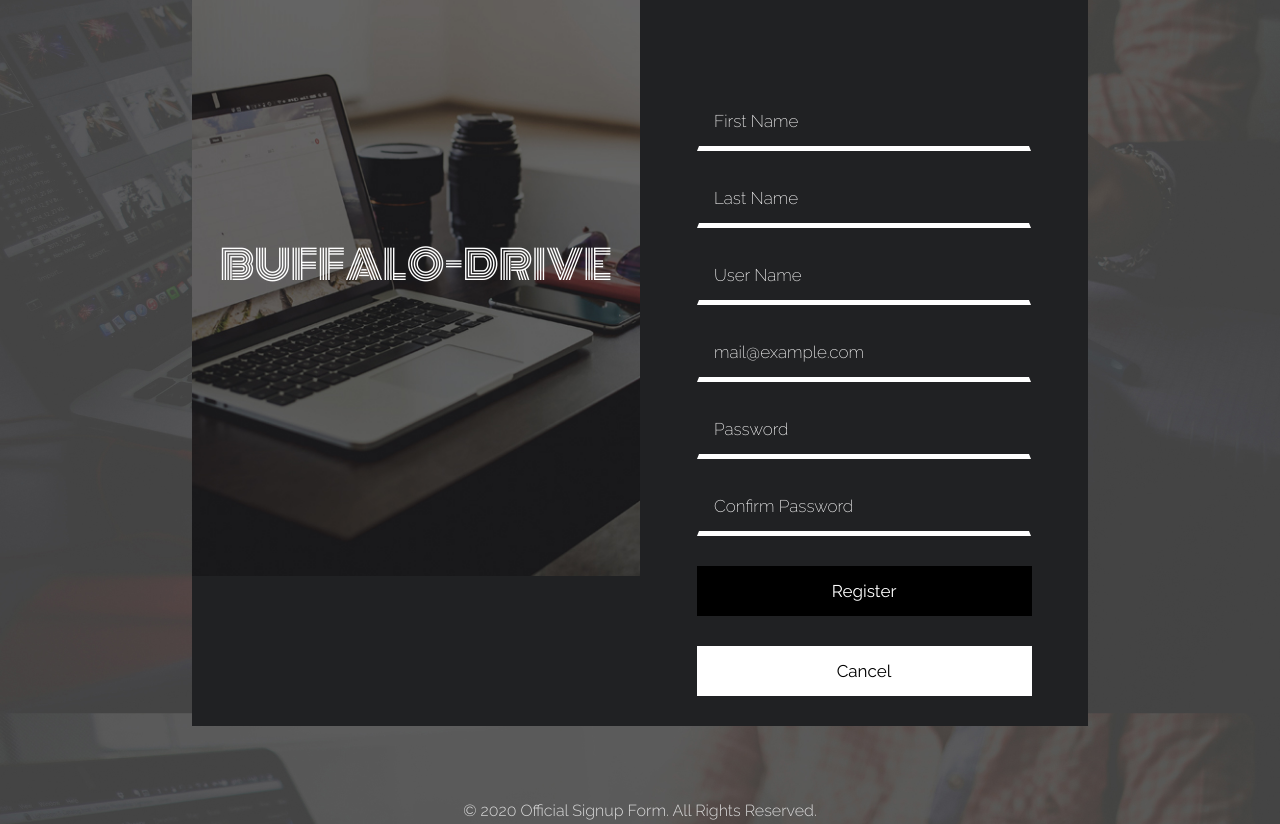
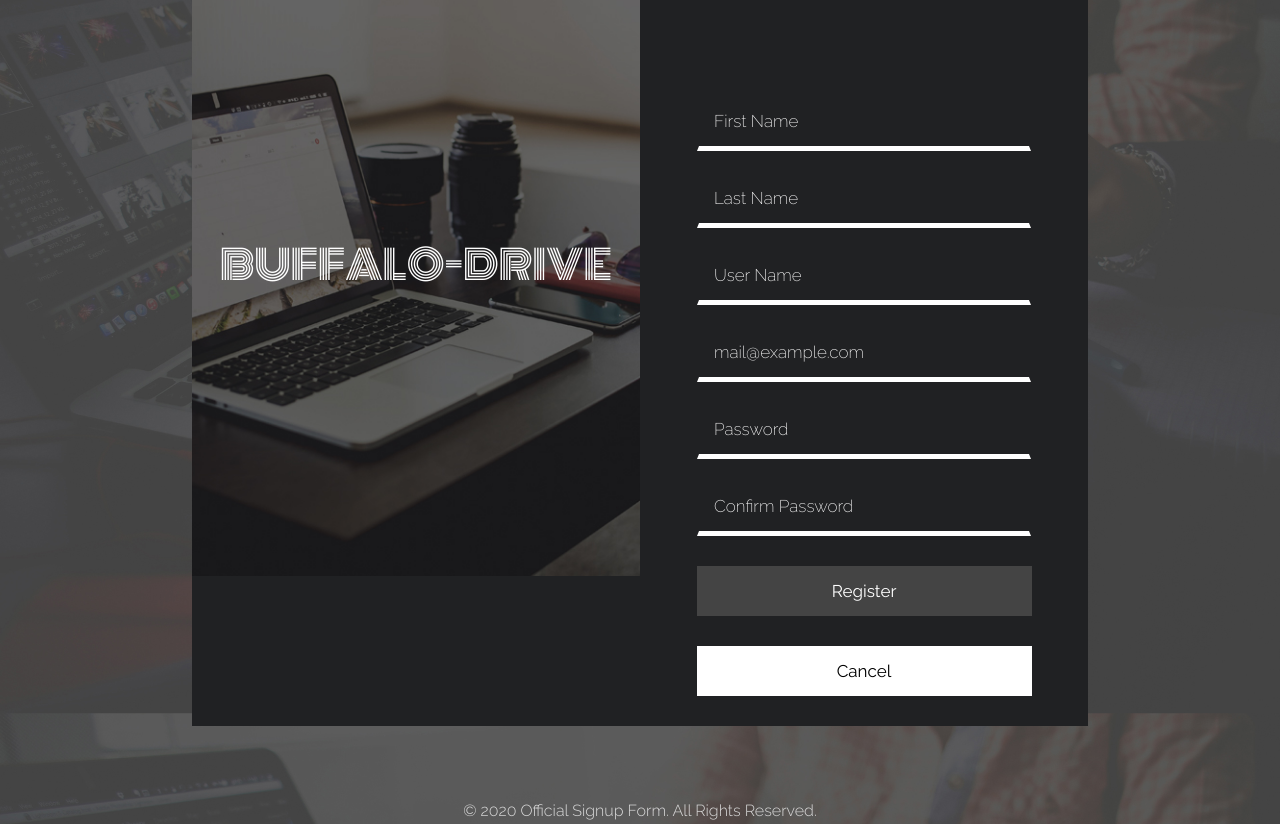
Before and after one commit to TanLucVo/Upload, a PHP site: page /BuffaloDrive/signup.php in a window 1280 px wide, with the pointer over the restyled element. Shown: the part 140-964 px from the top of the page. Run offline with PHP 8.4, Linux system fonts and the light colour scheme; some libraries are stand-ins or nearby versions.

Commit message:
Update register.css

```diff
--- a/Content/Styles/register.css
+++ b/Content/Styles/register.css
@@ -219,7 +219,7 @@ input.register {
 }
 input.register:hover {
 	color: #fff;
-    background-color: black;
+    background-color: #444444;
 }
 a.cancel {
     width: 335px;
@@ -243,7 +243,7 @@ a.cancel {
 }
 a.cancel:hover {
 	color: white;
-    background-color: black;
+    background-color: #444444;
 }
 p.wthree {
     font-size: 16px;
```
